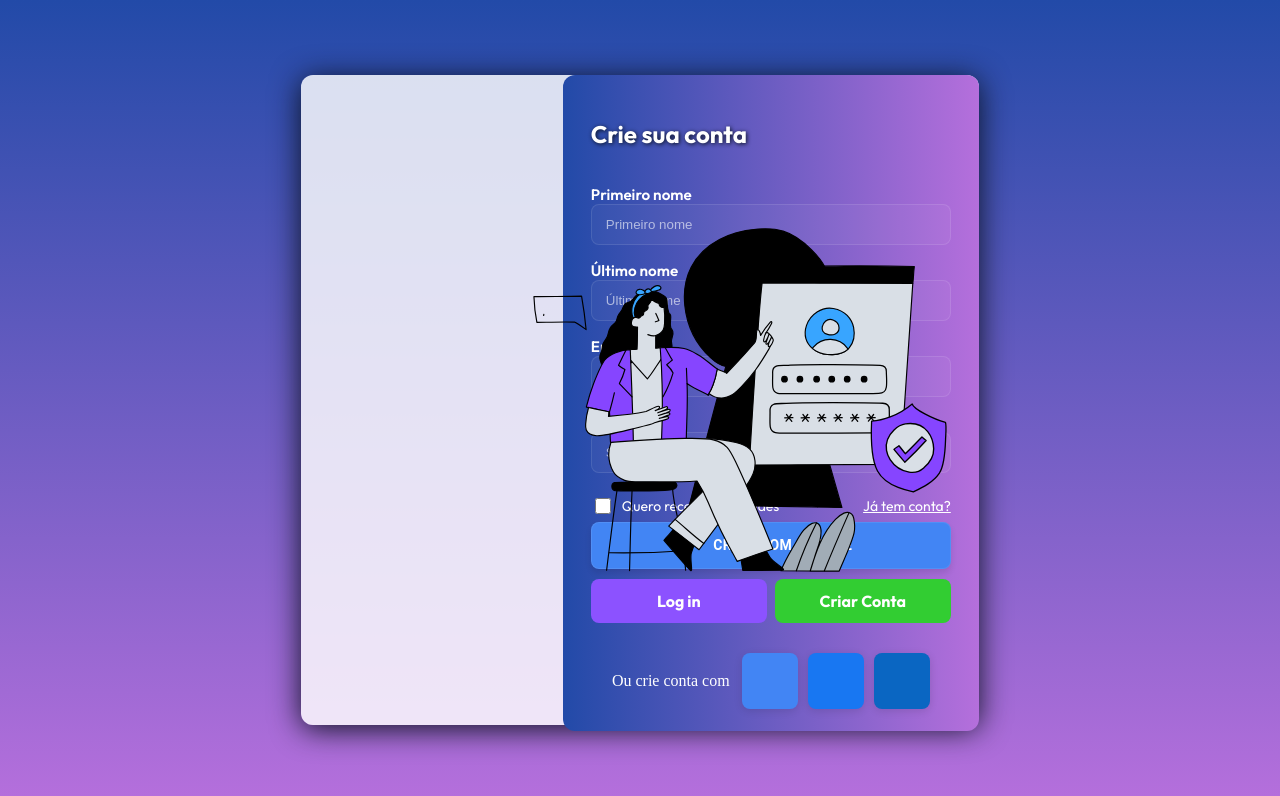
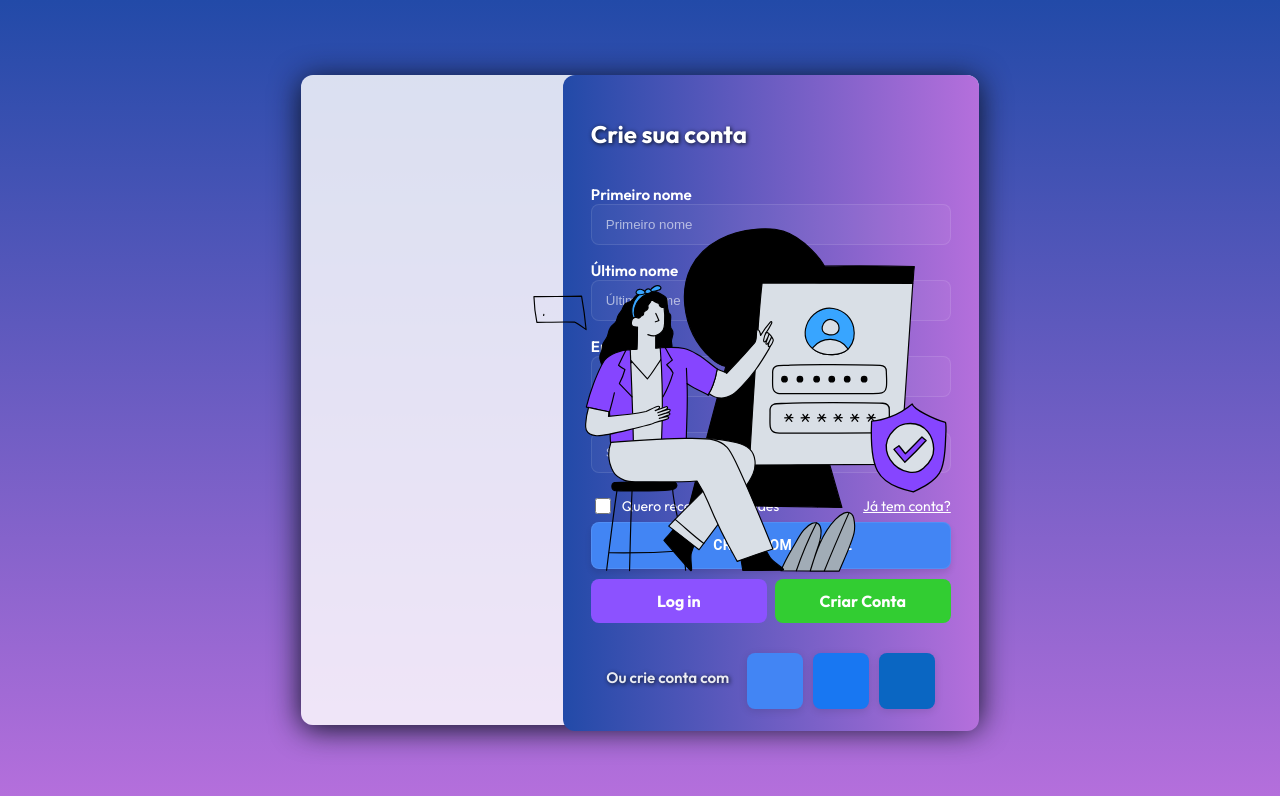
Before and after one commit to jhonherikgc/Login-Page, a React (Vite) app: page /create-account in a window 1280 px wide. Shown: the top 796 px of the page. Built offline with nearby package versions, Linux system fonts and the light colour scheme; some icons are missing.

Commit message:
:zap: perf

```diff
--- a/src/createAccount.tsx
+++ b/src/createAccount.tsx
@@ -89,7 +89,7 @@ const CreateAccount: React.FC = () => {
             </form>
 
             <div className="create-social-login-row">
-              <span className="create-social-login-text">Ou crie conta com</span>
+              <span className="social-login-text">Ou crie conta com</span>
               <div className="create-social-icons" role="group" aria-label="Social sign up">
                 <GoogleIcon className="create-social-icon google-icon" onClick={() => console.log('Criar com Google')} role="button" tabIndex={0} aria-label="Criar com Google" />
                 <FacebookIcon className="create-social-icon facebook-icon" onClick={() => console.log('Criar com Facebook')} role="button" tabIndex={0} aria-label="Criar com Facebook" />
```
